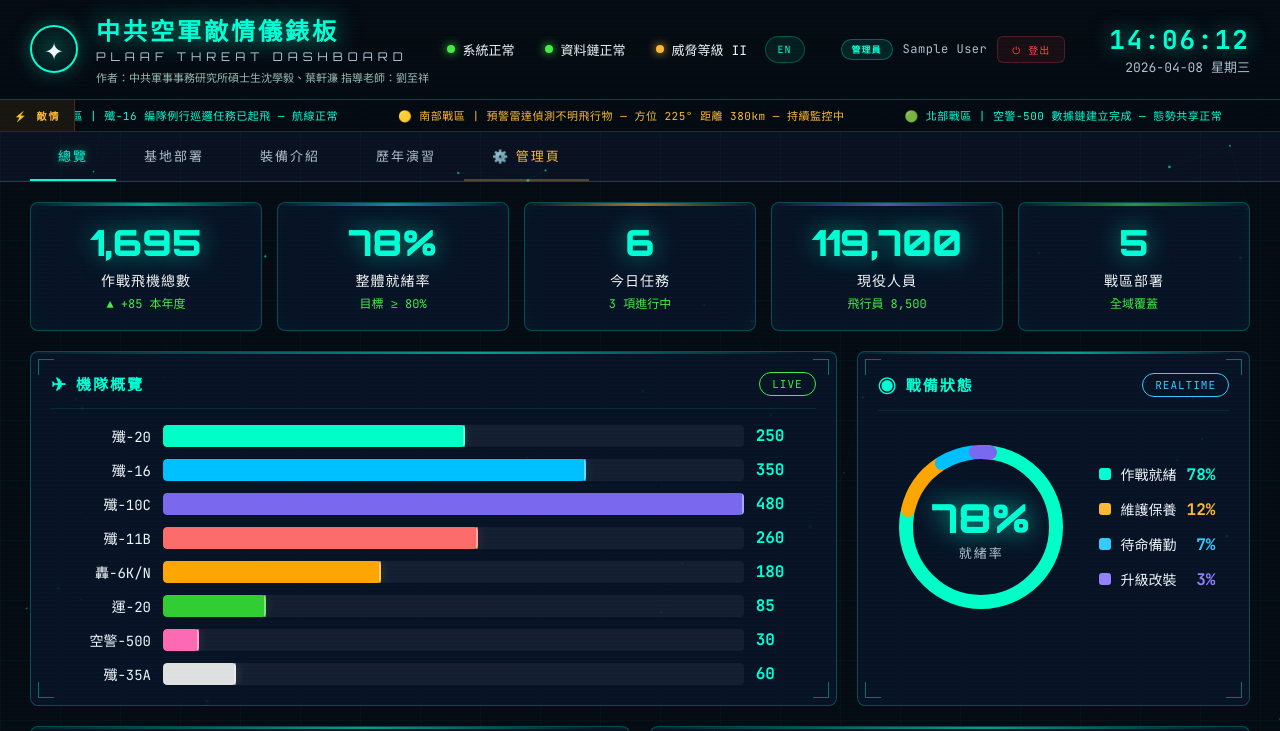
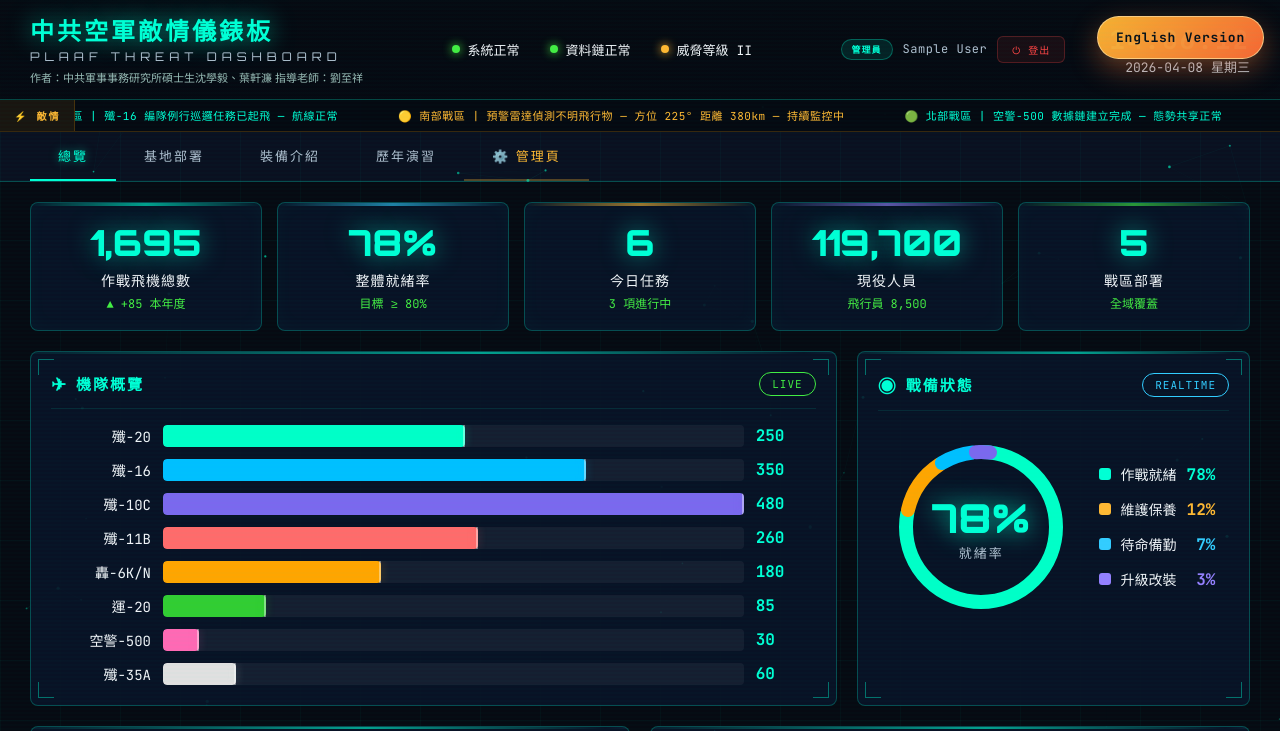
Before and after one commit to garden94030/plaaf-airforce-dashboard, a plain HTML site: page index.html in a window 1280 px wide. Shown: the top 731 px of the page. Drawn offline with Linux system fonts and the light colour scheme; sample sign-in values are in the browser's storage.

Commit message:
backup: 2026-04-08 22:06:04

```diff
--- a/i18n.js
+++ b/i18n.js
@@ -64,7 +64,7 @@ const UI_TEXT = {
     footer_demo: '模擬資料 · 僅供展示',
     footer_online: '系統在線',
     footer_updated: '更新日期',
-    language_toggle: 'EN',
+    language_toggle: 'English Version',
     language_toggle_title: '切換至英文版',
     login_public_demo: 'PUBLIC DEMO — MOBILE READY',
     login_title: '中共空軍敵情儀錶板',
@@ -183,7 +183,7 @@ const UI_TEXT = {
     footer_demo: 'Simulated Data · Demo Only',
     footer_online: 'System Online',
     footer_updated: 'Updated',
-    language_toggle: '中文',
+    language_toggle: '中文版',
     language_toggle_title: 'Switch to Chinese',
     login_public_demo: 'PUBLIC DEMO — MOBILE READY',
     login_title: 'PLAAF Threat Dashboard',
--- a/index.html
+++ b/index.html
@@ -15,7 +15,6 @@
   <!-- ===== Header ===== -->
   <header class="header">
     <div class="header-left">
-      <div class="header-emblem">✦</div>
       <div class="header-title">
         <h1>中共空軍敵情儀錶板</h1>
         <div class="subtitle">PLAAF THREAT DASHBOARD</div>
--- a/login.js
+++ b/login.js
@@ -33,6 +33,7 @@
     button.className = 'login-lang-toggle';
     button.textContent = t('language_toggle');
     button.title = t('language_toggle_title');
+    button.setAttribute('aria-label', t('language_toggle_title'));
     button.addEventListener('click', () => {
       setCurrentLanguage(isEnglishMode() ? 'zh' : 'en');
       window.location.reload();
--- a/script.js
+++ b/script.js
@@ -11,6 +11,7 @@ function initLanguageToggle() {
     button.className = 'lang-toggle-btn';
     button.textContent = t('language_toggle');
     button.title = t('language_toggle_title');
+    button.setAttribute('aria-label', t('language_toggle_title'));
     button.addEventListener('click', () => {
         setCurrentLanguage(isEnglishMode() ? 'zh' : 'en');
         window.location.reload();
--- a/style.css
+++ b/style.css
@@ -103,21 +103,7 @@ body::before {
 .header-left {
   display: flex;
   align-items: center;
-  gap: 18px;
-}
-
-.header-emblem {
-  width: 48px;
-  height: 48px;
-  border-radius: 50%;
-  background: radial-gradient(circle, var(--accent-cyan-dim), transparent);
-  border: 2px solid var(--accent-cyan);
-  display: flex;
-  align-items: center;
-  justify-content: center;
-  font-size: 24px;
-  box-shadow: 0 0 20px rgba(0, 255, 200, 0.3);
-  animation: pulse-glow 3s ease-in-out infinite;
+  gap: 0;
 }
 
 .header-title {
@@ -1741,22 +1727,32 @@ body::before {
 }
 
 .lang-toggle-btn {
-  font-family: var(--font-mono);
-  font-size: 10px;
-  padding: 6px 12px;
+  position: fixed;
+  top: 16px;
+  right: 16px;
+  z-index: 120;
+  font-family: var(--font-mono);
+  font-size: 13px;
+  font-weight: 700;
+  padding: 12px 18px;
   border-radius: 999px;
-  background: rgba(0, 255, 200, 0.08);
-  border: 1px solid rgba(0, 255, 200, 0.24);
-  color: var(--accent-cyan);
+  background: linear-gradient(135deg, rgba(255, 184, 51, 0.96), rgba(255, 107, 53, 0.96));
+  border: 1px solid rgba(255, 219, 153, 0.75);
+  color: #081119;
   cursor: pointer;
-  letter-spacing: 1px;
+  letter-spacing: 0.8px;
   transition: all 0.3s ease;
-  margin-right: 12px;
+  box-shadow: 0 10px 28px rgba(255, 122, 56, 0.38);
 }
 
 .lang-toggle-btn:hover {
-  border-color: var(--accent-cyan);
-  box-shadow: 0 0 14px rgba(0, 255, 200, 0.18);
+  transform: translateY(-1px);
+  box-shadow: 0 14px 32px rgba(255, 122, 56, 0.48);
+}
+
+.lang-toggle-btn:focus-visible {
+  outline: 2px solid #fff2cf;
+  outline-offset: 3px;
 }
 
 .user-role-badge {
@@ -1803,8 +1799,10 @@ body::before {
   }
 
   .lang-toggle-btn {
-    margin-right: 0;
-    margin-bottom: 10px;
+    top: 10px;
+    right: 10px;
+    padding: 10px 14px;
+    font-size: 12px;
   }
 
   .header-title h1 {
```
Also changed, not shown: login.css (+21 -27 lines), login.html (+0 -1 lines).
